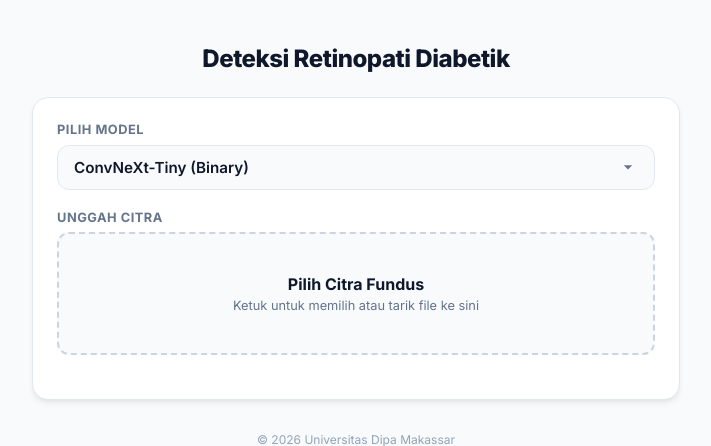
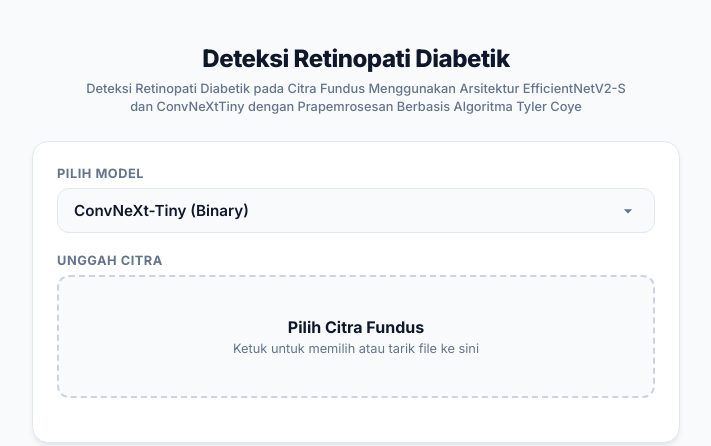
Before and after one commit to Epangwng/rd-detection, a Flask app: page / in a window 1280 px wide. Shown: the part 63-509 px from the top of the page, without its empty margins (284-995 px from the left). Run offline with Flask 3, Linux system fonts and the light colour scheme.

Commit message:
Include full skripsi title under heading

```diff
--- a/static/style.css
+++ b/static/style.css
@@ -94,6 +94,17 @@ body {
     font-weight: 800;
     color: var(--text-main);
     letter-spacing: -0.02em;
+}
+
+.skripsi-title {
+    font-size: 0.8rem;
+    font-weight: 500;
+    color: var(--text-muted);
+    line-height: 1.45;
+    margin-top: 0.4rem;
+    max-width: 560px;
+    margin-left: auto;
+    margin-right: auto;
 }
 
 /* Main Card */
--- a/templates/index.html
+++ b/templates/index.html
@@ -18,9 +18,10 @@
     </header>
 
     <main class="container">
-        <!-- Minimalist Header -->
+        <!-- Header with Skripsi Title -->
         <div class="hero-header">
             <h1>Deteksi Retinopati Diabetik</h1>
+            <p class="skripsi-title">Deteksi Retinopati Diabetik pada Citra Fundus Menggunakan Arsitektur EfficientNetV2-S dan ConvNeXtTiny dengan Prapemrosesan Berbasis Algoritma Tyler Coye</p>
         </div>
 
         <!-- Main Card -->
```
